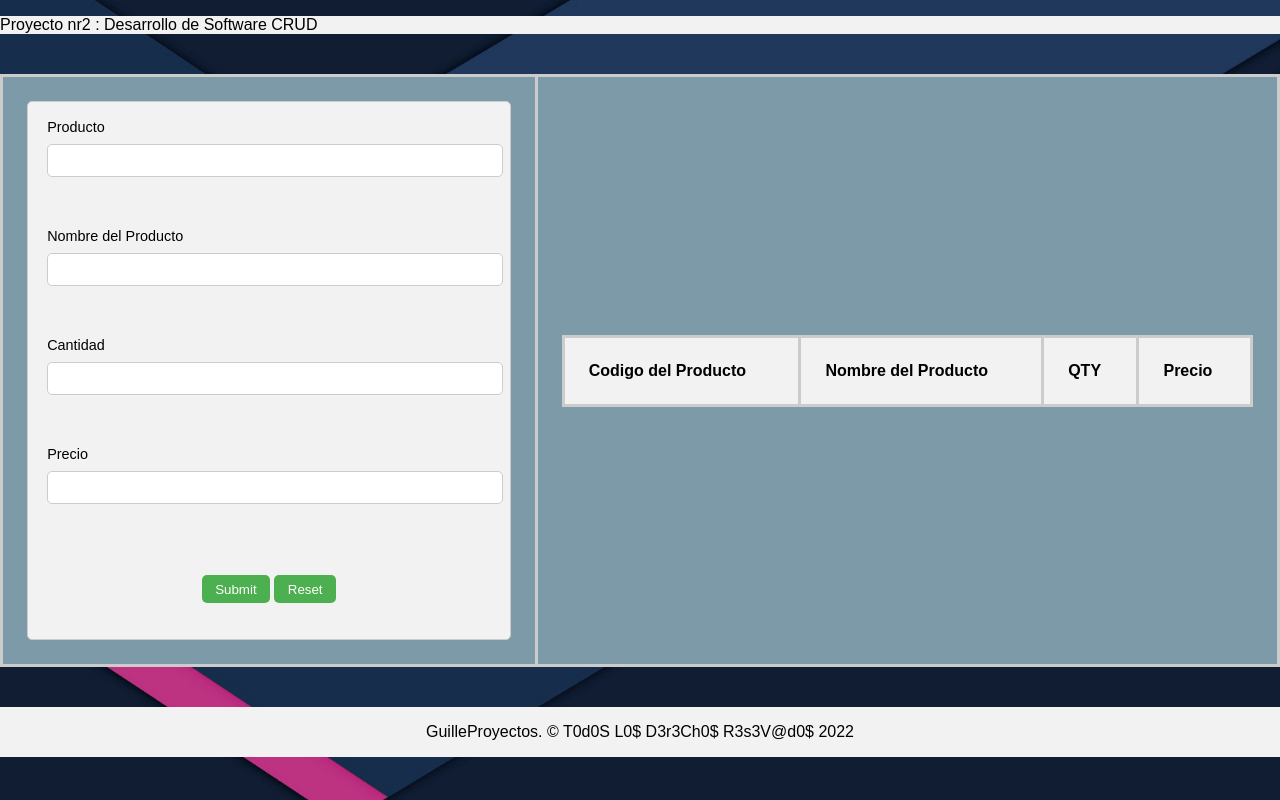
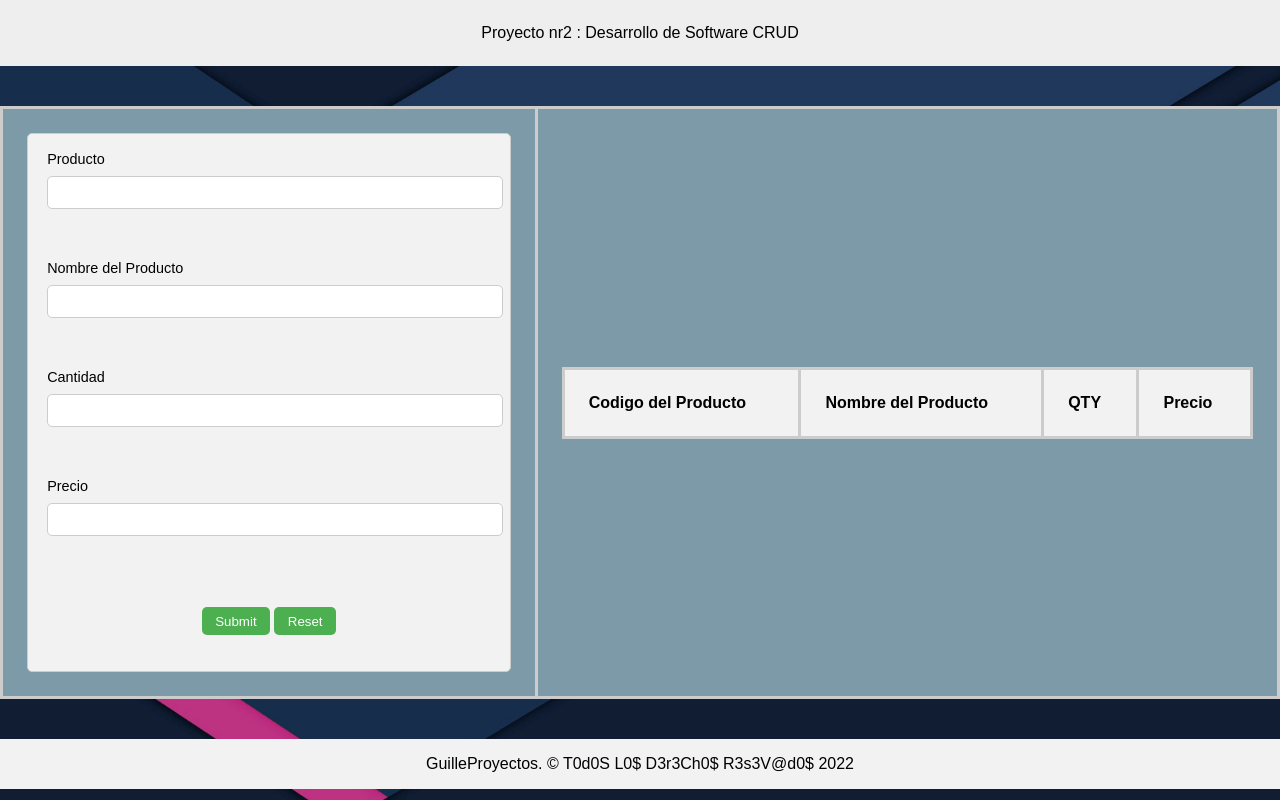
Before and after one commit to GuilleGold/ProyectoCrud, a plain HTML site: page index.html in a window 1280 px wide. Drawn offline with Linux system fonts and the light colour scheme.

Commit message:
commit final proyecto1

```diff
--- a/style.css
+++ b/style.css
@@ -8,11 +8,15 @@ body{
     padding: 0;
 }
 header{
-    background-color: #f2f2f2;
+    background-color:#eee;
+    text-align: center;
+    margin: 0px;
+    padding: 0.5rem;
+    border-color: black;
 }
 header h1{
     margin: 0px;
-    padding: 1em;
+    padding: 1rem;
     text-align: center;
 }
 footer {
```
